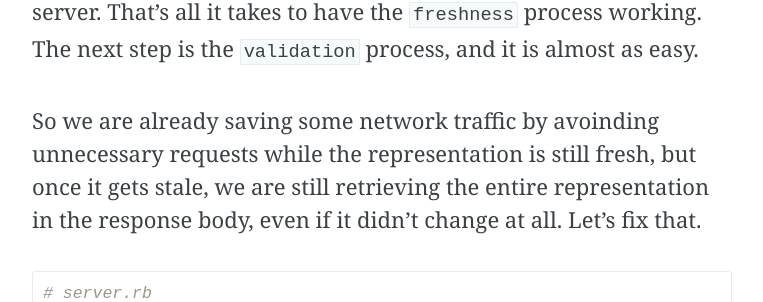
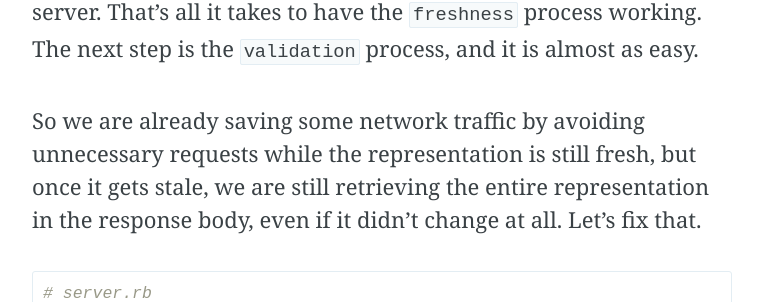
Before and after one commit to brianstorti/brianstorti.github.io, a Jekyll site: the page built from _posts/2014-09-27-working-with-http-cache.md, in a window 1280 px wide and 900 px high, scrolled down 9981 px. Shown: the part 155-457 px from the top of the window, without its empty margins (258-1021 px from the left). Built offline with Jekyll 4.4.1, drawn with Linux system fonts in a browser that asks for light colours; Markdown is read by kramdown in place of the engine named in the settings; a script that is not in the unit is left out; some of the changed text lies outside the part shown.

Commit message:
fix typos

````diff
--- a/_posts/2014-09-27-working-with-http-cache.md
+++ b/_posts/2014-09-27-working-with-http-cache.md
@@ -276,7 +276,7 @@
 the origin server. That's all it takes to have the `freshness` process working. The next step is the `validation` process,
 and it is almost as easy.
 
-So we are already saving some network traffic by avoinding unnecessary requests while the representation is still fresh, but once it gets
+So we are already saving some network traffic by avoiding unnecessary requests while the representation is still fresh, but once it gets
 stale, we are still retrieving the entire representation in the response body, even if it didn't change at all. Let's fix that.
 
 ```ruby
````
Also changed, not shown: other parts of _posts/2014-09-27-working-with-http-cache.md (+4 -4 lines).
